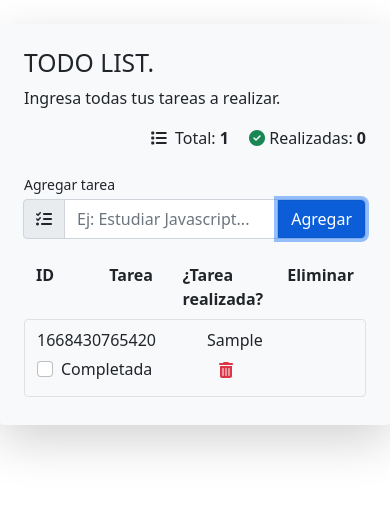
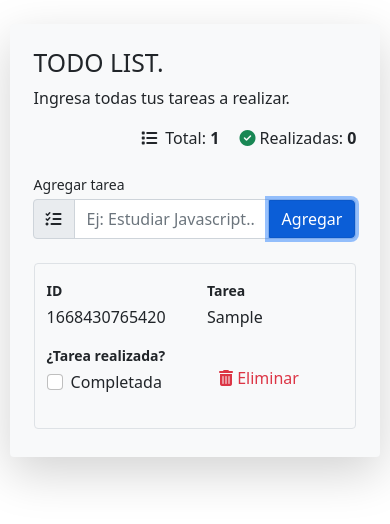
Before and after one commit to AndrewZael/js_todo_list, a plain HTML site: page index.html in a window 390 px wide. Both pictures are taken after typing "Sample" into the empty fields and a click on the button "Agregar". Drawn offline with nearby package versions, Linux system fonts and the light colour scheme.

Commit message:
Responsive

```diff
--- /dev/null
+++ b/assets/css/style.css
@@ -0,0 +1,3 @@
+body{
+    padding: 0 .6rem;
+}
--- a/assets/js/scripts.js
+++ b/assets/js/scripts.js
@@ -33,8 +33,8 @@ function saveTask(){
     let id = Date.now();
     let task = textTask.value;
     arrTasks.push({id, task, done: false});
+    textTask.value = '';
     printHtmlList();
-    textTask.value = '';
     total();
 }
 
@@ -52,11 +52,7 @@ function deleteTask(id, task){
 function taskDone(id, task){
     const checked = document.getElementById(`task-${id}`);
     const i = arrTasks.findIndex(item => item.id === id);
-    if(checked.checked) {
-        arrTasks[i].done = true;
-    }else{
-        arrTasks[i].done = false;
-    }
+    checked.checked ? arrTasks[i].done = true : arrTasks[i].done = false;
     setTimeout(() => {
         printHtmlList();
     },100);
@@ -65,19 +61,31 @@ function taskDone(id, task){
 
 // Retorna un template tarea
 function getTemplateTask(id, task, done){
-    return `<li id="content-${id}" class="row mx-0 align-items-center rounded mb-1 py-2 border">
-    <span class="col">${id}</span>
-    <span class="col">${task}</span>
-    <div class="col">
+    return `<li id="content-${id}" class="row mx-0 align-items-center rounded mb-1 py-3 py-sm-2 border">
+    <div class="col-6 col-sm-3 mb-3 mb-sm-0">
+        <small class="d-block d-sm-none fw-bold mb-1">ID</small>
+        <span>${id}</span>
+    </div>
+    <div class="col-6 col-sm-3 mb-3 mb-sm-0">
+        <small class="d-block d-sm-none fw-bold mb-1">Tarea</small>
+        <span class="col">${task}</span>
+    </div>
+
+    <div class="col-6 col-sm-3 mb-3 mb-sm-0">
+        <small class="d-block d-sm-none fw-bold mb-1">¿Tarea realizada?</small>
         <div class="form-check">
             <input onchange="taskDone(${id}, '${task}')" class="form-check-input" type="checkbox" value="" id="task-${id}" ${done && 'checked'}>
             <label class="form-check-label" for="task-${id}">Completada</label>
           </div>
     </div>
-    <span class="col">
-        <button onclick="deleteTask(${id}, '${task}')" class="btn btn-outline-danger border-0">
-            <i class="fa-solid fa-trash-can"></i>
-        </button>
-    </span>
+
+    <div class="col-6 col-sm-3">
+        <span class="col">
+            <button onclick="deleteTask(${id}, '${task}')" class="btn btn-outline-danger border-0">
+                <i class="fa-solid fa-trash-can"></i> <span class="d-sm-none">Eliminar</span>
+            </button>
+        </span>
+    </div>
+
 </li>`;
 }
--- a/index.html
+++ b/index.html
@@ -6,6 +6,7 @@
     <meta name="viewport" content="width=device-width, initial-scale=1.0">
     <title>Tod List</title>
     <link href="https://cdn.jsdelivr.net/npm/bootstrap@5.0.2/dist/css/bootstrap.min.css" rel="stylesheet" integrity="sha384-EVSTQN3/azprG1Anm3QDgpJLIm9Nao0Yz1ztcQTwFspd3yD65VohhpuuCOmLASjC" crossorigin="anonymous">
+    <link rel="stylesheet" href="assets/css/style.css">
 </head>
 <body>
 
@@ -37,7 +38,7 @@
         </div>
 
         <section title="Lista de tareas">
-            <div class="row mx-0 mb-2">
+            <div class="d-none d-sm-flex row mx-0 mb-2">
                 <strong class="col">ID</strong>
                 <strong class="col">Tarea</strong>
                 <strong class="col">¿Tarea realizada?</strong>
```
